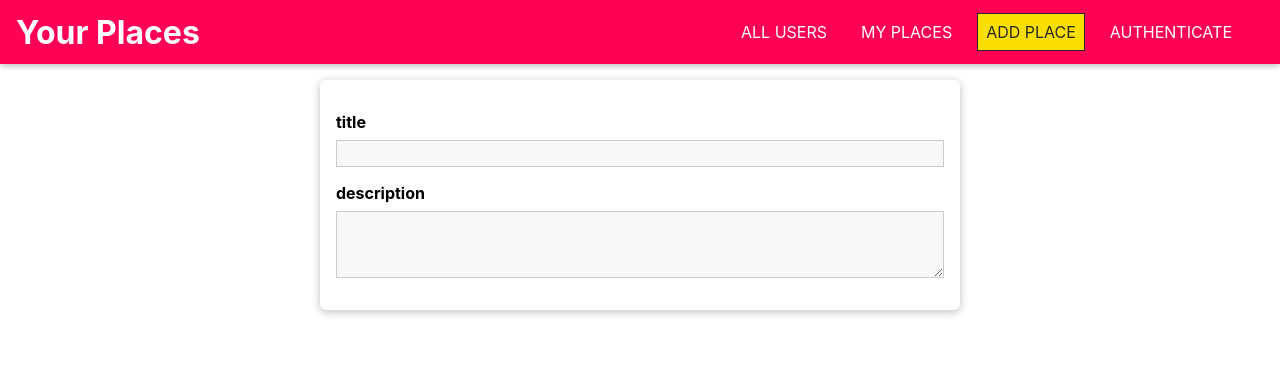
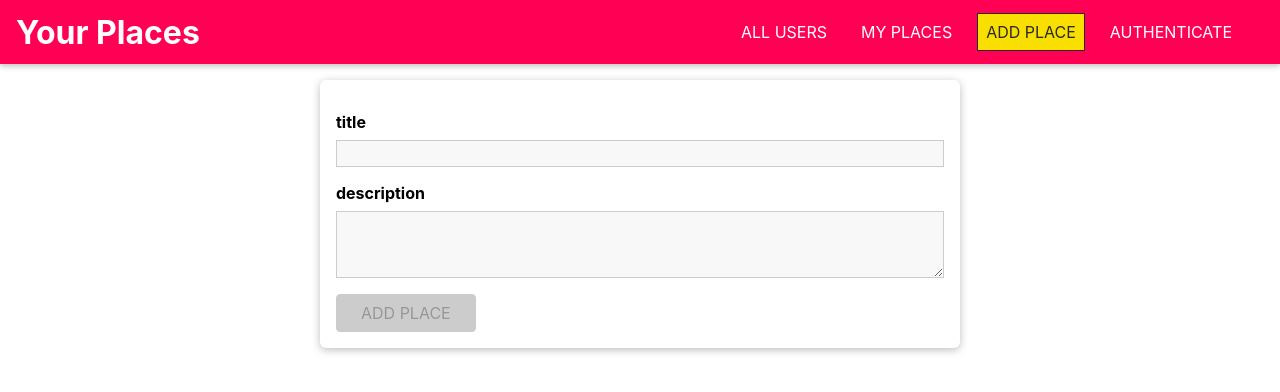
Before and after one commit to arrafi-mahin/Travelers_portfolio, a React (Create React App) app: page /places/new in a window 1280 px wide. Shown: the top 392 px of the page. Built offline with nearby package versions, Linux system fonts and the light colour scheme.

Commit message:
form validation complete

```diff
--- a/src/Places/Pages/NewPlace.js
+++ b/src/Places/Pages/NewPlace.js
@@ -1,5 +1,6 @@
 import React, { useCallback, useReducer } from "react";
 import Input from "../../Shared/Components/FormElements/Input";
+import Button from "../../Shared/Components/FormElements/Button";
 import {
   VALIDATOR_REQUIRE,
   VALIDATOR_MINLENGTH,
@@ -10,20 +11,27 @@ const formReducer = (state, action) => {
   switch (action.type) {
     case "INPUT_CHANGE":
       let formIsValid = true;
-      for (const inputId in action.inputId) {
+      for (const inputId in state.inputs) {
         if (inputId === action.inputId) {
           formIsValid = formIsValid && action.isValid;
         } else {
           formIsValid = formIsValid && state.inputs[inputId].isValid;
         }
       }
-      return;
+      return {
+        ...state,
+        inputs: {
+          ...state.inputs,
+          [action.inputId]: { value: action.value, isValid: action.isValid },
+        },
+        isValid: formIsValid,
+      };
     default:
       return state;
   }
 };
 function NewPlace(props) {
-  useReducer(formReducer, {
+  const [formState, dispatch] = useReducer(formReducer, {
     inputs: {
       title: {
         value: "",
@@ -37,8 +45,15 @@ function NewPlace(props) {
 
     isValid: false,
   });
-  const titleChangeHandler = useCallback((id, value, isValid) => {}, []);
-  const descriptionChangeHandler = useCallback((id, value, isValid) => {}, []);
+  const inputHandler = useCallback((id, value, isValid) => {
+    dispatch({
+      type: "INPUT_CHANGE",
+      value: value,
+      isValid: isValid,
+      inputId: id,
+    });
+  }, []);
+
   return (
     <form className="place-form">
       <Input
@@ -48,7 +63,7 @@ function NewPlace(props) {
         label="title"
         validators={[VALIDATOR_REQUIRE()]}
         errorText="Please Enter a valid Title."
-        onInput={titleChangeHandler}
+        onInput={inputHandler}
       />
       <Input
         id="description"
@@ -56,8 +71,11 @@ function NewPlace(props) {
         label="description"
         validators={[VALIDATOR_MINLENGTH(5)]}
         errorText="Please Enter a valid description (Minimum 5 charecter)."
-        onInput={descriptionChangeHandler}
+        onInput={inputHandler}
       />
+      <Button type="submit" disabled={!formState.isValid}>
+        ADD PLACE
+      </Button>
     </form>
   );
 }
```
